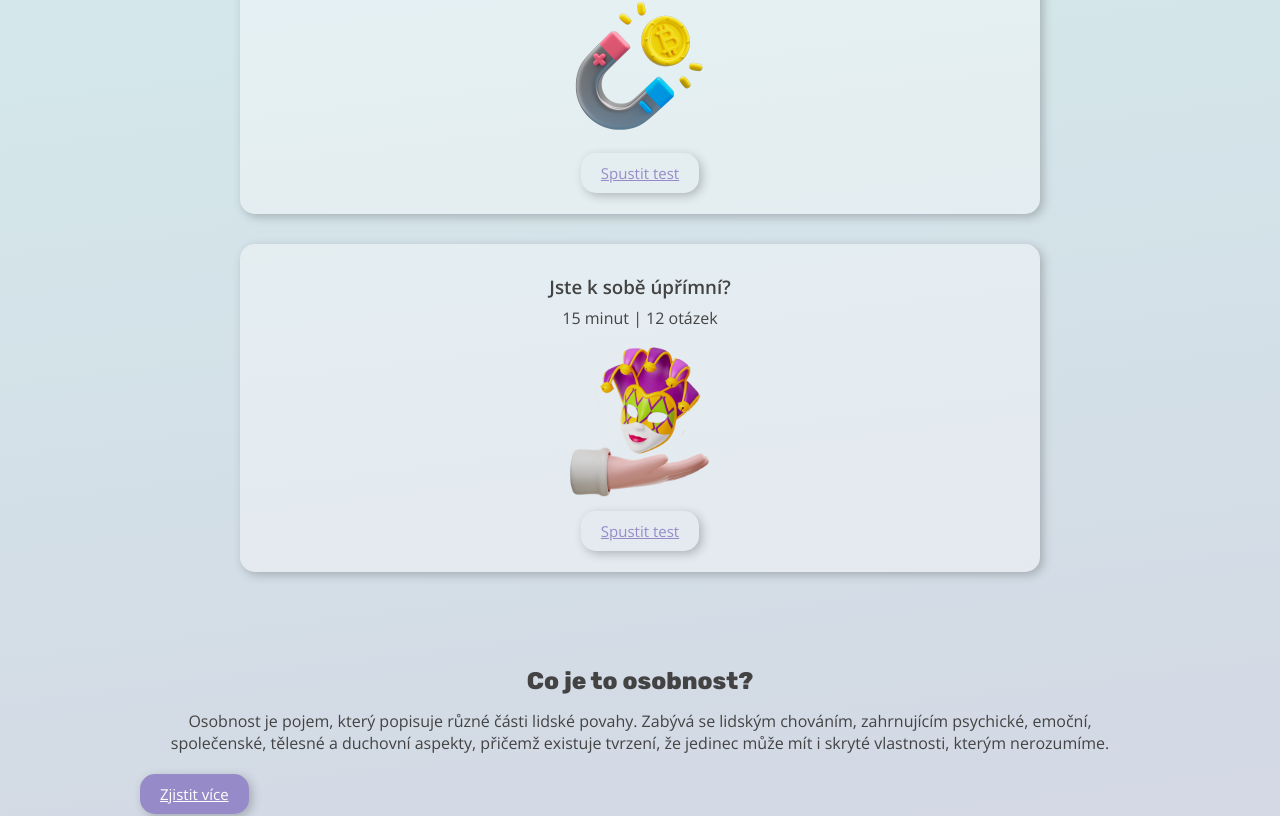
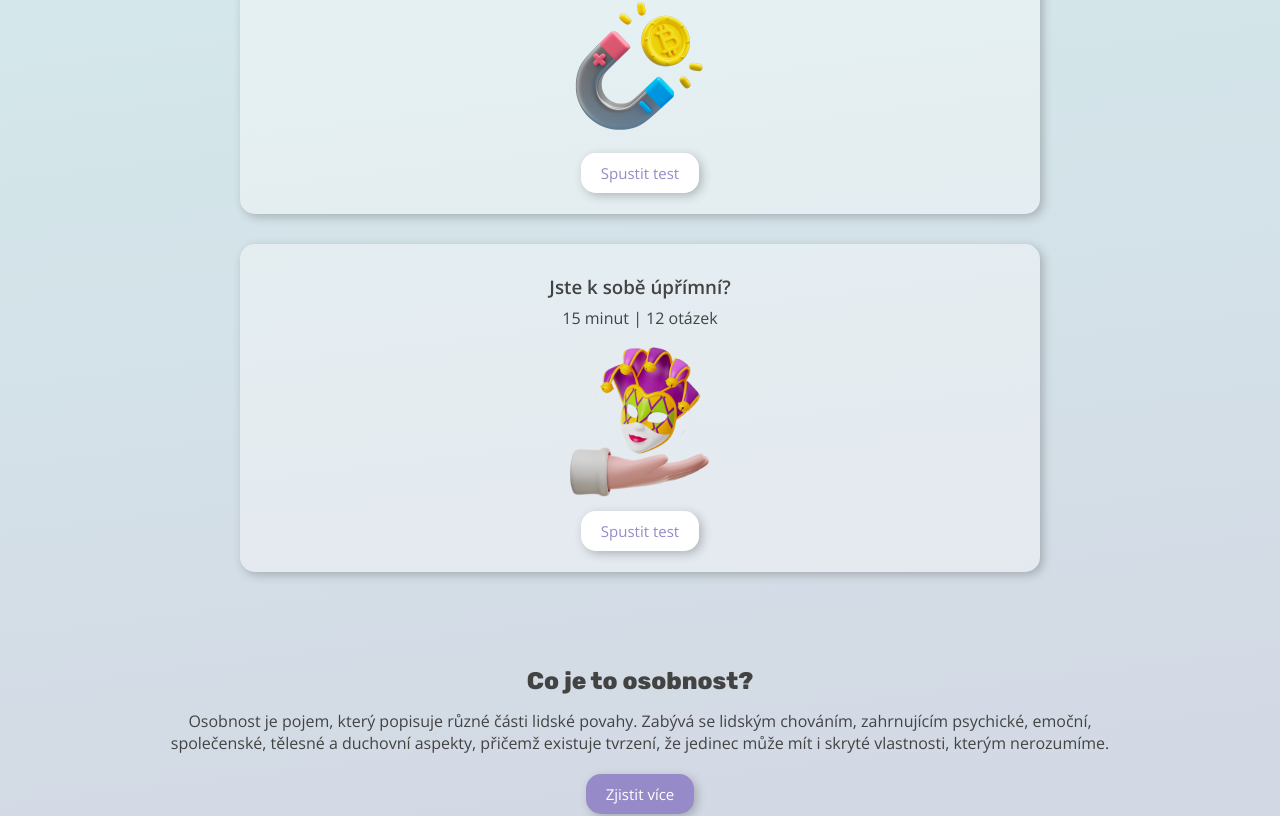
Before and after one commit to gracianaa/osobnostni-testy, a React (Vite) app: page / in a window 1280 px wide. Shown: the part 1286-2102 px from the top of the page. Built offline with nearby package versions, Linux system fonts and the light colour scheme.

Commit message:
button style css adjusted

```diff
--- a/src/components/AboutPersonality/style.css
+++ b/src/components/AboutPersonality/style.css
@@ -1,6 +1,7 @@
 .aboutPersonality {
   display: flex;
   flex-direction: column;
+  align-items: center;
 }
 
 .aboutPersonality__info {
--- a/src/components/Button/style.css
+++ b/src/components/Button/style.css
@@ -5,8 +5,8 @@
   font-size: 15px;
   border-radius: 15px;
   box-shadow: var(--shadow);
-  width: fit-content;
   cursor: pointer;
+  text-decoration: none;
 }
 
 .button--primary {
@@ -20,4 +20,5 @@
 
 .button--secondary {
   color: var(--color-primary);
+  background-color: white;
 }
--- a/src/components/EvaluationSlide/index.jsx
+++ b/src/components/EvaluationSlide/index.jsx
@@ -40,20 +40,8 @@ export const EvaluationSlide = ({ test, selectedAnswers }) => {
 
   const score = calculateTotalValue();
   const answeredQuestionCount = Object.keys(selectedAnswers).length;
-  console.log(answeredQuestionCount);
-  console.log(questions.length);
 
-  let content = (
-    <>
-      <h3 className="question__title">Gratuluji úspěšně jsi dokončil test!</h3>
-      <div className="lastQuestion__image">
-        <img src={celebrate} alt="celebration image" />
-      </div>
-      <Button to={`results/${score}`} type={'secondary'}>
-        Vyhodnotit
-      </Button>
-    </>
-  );
+  let content = null;
 
   if (questions.length !== answeredQuestionCount) {
     content = (
@@ -74,6 +62,20 @@ export const EvaluationSlide = ({ test, selectedAnswers }) => {
         </Button>
       </>
     );
+  } else {
+    content = (
+      <>
+        <h3 className="question__title">
+          Gratuluji úspěšně jsi dokončil test!
+        </h3>
+        <div className="lastQuestion__image">
+          <img src={celebrate} alt="celebration image" />
+        </div>
+        <Button to={`results/${score}`} type={'secondary'}>
+          Vyhodnotit
+        </Button>
+      </>
+    );
   }
 
   return <div className="lastQuestion__container">{content}</div>;
```
